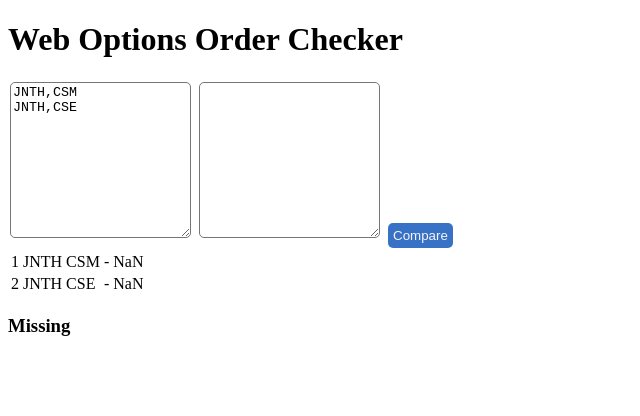
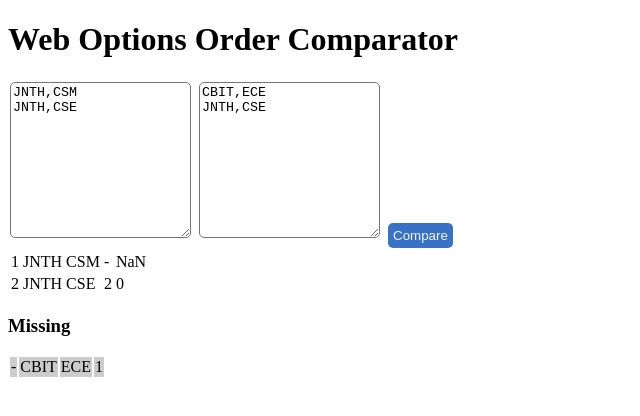
Before and after one commit to kadapallaNithin/comparator, a plain HTML site: page index.html in a window 1280 px wide. Shown: the whole page, without its empty margins (0-640 px from the left). Drawn offline with Linux system fonts and the light colour scheme.

Commit message:
Changed title and filled content in second textarea

```diff
--- a/index.html
+++ b/index.html
@@ -3,12 +3,13 @@
 <head>
   <meta charset="UTF-8">
   <meta content="IE=Edge" http-equiv="X-UA-Compatible">
-  <meta name="description" content="India's first micro 3d printer">
+  <meta name="description" content="Web Options Order Comparator By Kadapalla Nithin Kumar">
+  <title>Web Options Order Comparator By Kadapalla Nithin Kumar</title>
 
   <!-- iOS meta tags & icons -->
   <meta name="apple-mobile-web-app-capable" content="yes">
   <meta name="apple-mobile-web-app-status-bar-style" content="black">
-  <meta name="apple-mobile-web-app-title" content="spanda1_gui">
+  <meta name="apple-mobile-web-app-title" content="Compare Web Options">
   <style>
     /* tr{
         border: 6px solid black;
@@ -36,11 +37,12 @@
   </style>
 </head>
 <body>
-    <h1>Web Options Order Checker</h1>
+    <h1>Web Options Order Comparator</h1>
     <textarea name="" id="web_options" rows="10" cols="20" onchange="fillTable()">
 JNTH,CSM
 JNTH,CSE</textarea>
-    <textarea name="" id="clg_options" rows="10" cols="20"></textarea>
+    <textarea name="" id="clg_options" rows="10" cols="20">CBIT,ECE
+JNTH,CSE</textarea>
     <button onclick='fillTable()'>Compare</button>
     <table id="table">
     </table>
```
